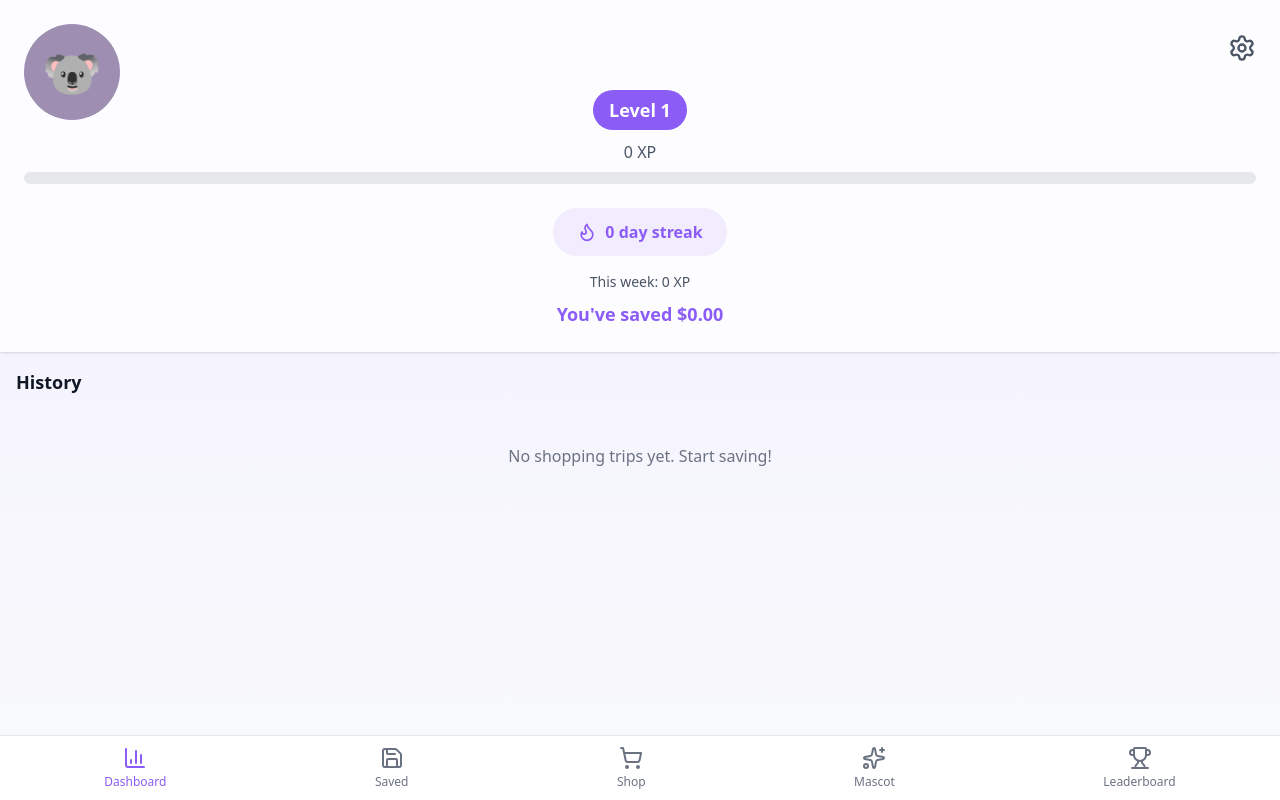
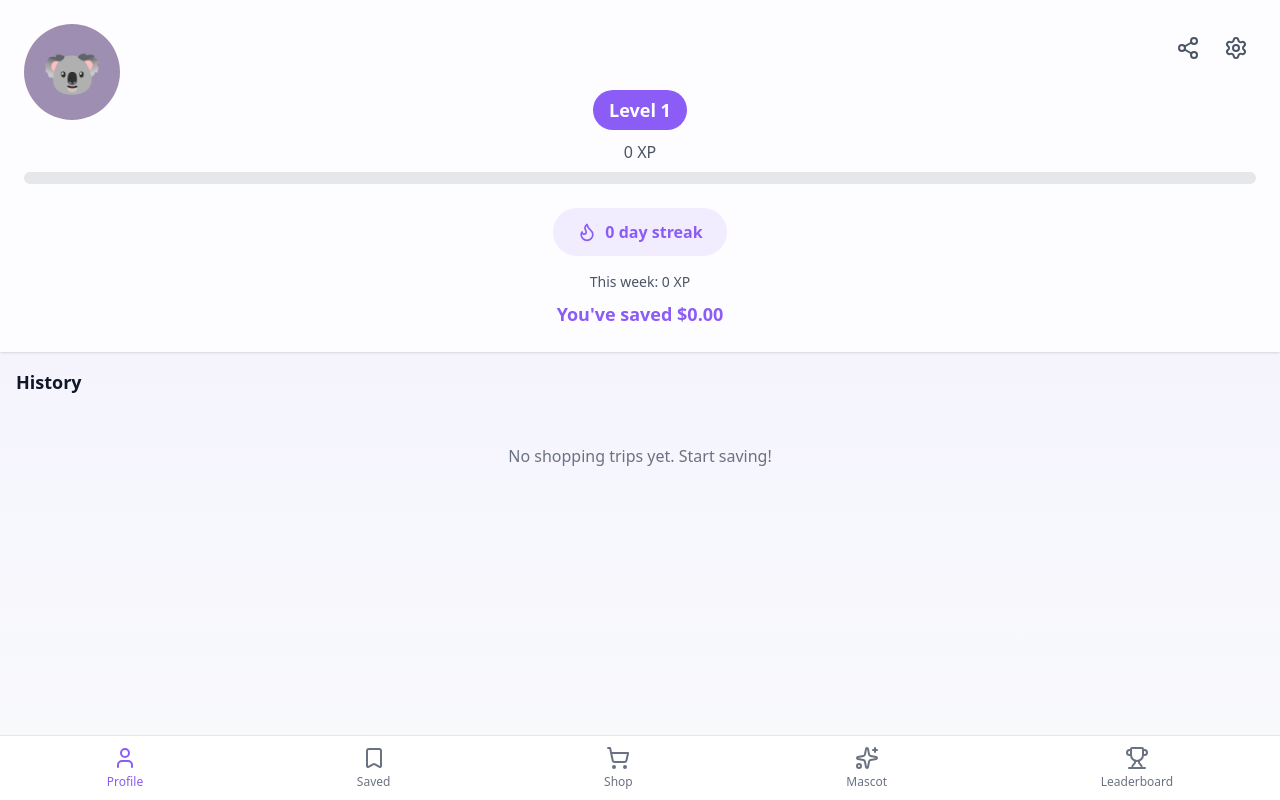
Before and after one commit to Rancie1/Accenture_Bootcamp, a React (Vite) app in the folder Frontend/koko-app/: page /dashboard in a window 1280 px wide. Built offline with nearby package versions, Linux system fonts and the light colour scheme.

Commit message:
Changed icon and added the share button

```diff
--- a/Frontend/koko-app/src/components/BottomNavigation.jsx
+++ b/Frontend/koko-app/src/components/BottomNavigation.jsx
@@ -1,5 +1,5 @@
 import { useLocation, useNavigate } from 'react-router-dom';
-import { BarChart3, Save, ShoppingCart, Sparkles, Trophy } from 'lucide-react';
+import { User, Bookmark, ShoppingCart, Sparkles, Trophy } from 'lucide-react';
 
 /**
  * BottomNavigation Component
@@ -11,8 +11,8 @@ const BottomNavigation = () => {
   const navigate = useNavigate();
 
   const tabs = [
-    { path: '/dashboard', icon: BarChart3, label: 'Dashboard' },
-    { path: '/saved', icon: Save, label: 'Saved' },
+    { path: '/dashboard', icon: User, label: 'Profile' },
+    { path: '/saved', icon: Bookmark, label: 'Saved' },
     { path: '/shop', icon: ShoppingCart, label: 'Shop' },
     { path: '/mascot', icon: Sparkles, label: 'Mascot' },
     { path: '/leaderboard', icon: Trophy, label: 'Leaderboard' }
--- a/Frontend/koko-app/src/pages/Dashboard.jsx
+++ b/Frontend/koko-app/src/pages/Dashboard.jsx
@@ -3,7 +3,7 @@ import { useNavigate } from 'react-router-dom';
 import { AppContext } from '../context/AppContext';
 import BottomNavigation from '../components/BottomNavigation';
 import MascotPreview from '../components/MascotPreview';
-import { Settings, Flame } from 'lucide-react';
+import { Settings, Flame, Share2 } from 'lucide-react';
 
 /**
  * Dashboard Component
@@ -116,6 +116,44 @@ const Dashboard = () => {
     return date.toLocaleDateString('en-US', { month: 'short', day: 'numeric' });
   };
 
+  /**
+   * Handle share profile
+   */
+  const handleShare = async () => {
+    const shareText = `Check out my Koko savings profile! 🎉\n\nLevel ${level} | ${xp} XP\n💰 Lifetime Savings: $${savings.toFixed(2)}\n🔥 ${streak} day streak\n\nJoin me in saving smarter!`;
+
+    if (navigator.share) {
+      try {
+        await navigator.share({
+          title: 'My Koko Profile',
+          text: shareText
+        });
+      } catch (error) {
+        if (error.name !== 'AbortError') {
+          console.error('Error sharing:', error);
+          fallbackShare(shareText);
+        }
+      }
+    } else {
+      fallbackShare(shareText);
+    }
+  };
+
+  /**
+   * Fallback share method (copy to clipboard)
+   */
+  const fallbackShare = (text) => {
+    if (navigator.clipboard) {
+      navigator.clipboard.writeText(text).then(() => {
+        alert('Profile info copied to clipboard!');
+      }).catch(() => {
+        alert('Unable to share. Please try again.');
+      });
+    } else {
+      alert('Sharing is not supported on this device.');
+    }
+  };
+
   return (
     <div className="min-h-screen bg-gradient-to-b from-primary/10 to-gray-50 dark:from-primary/20 dark:to-gray-900 pb-24">
       {/* Header with profile and settings */}
@@ -132,12 +170,22 @@ const Dashboard = () => {
               size="small"
             />
           </div>
-          <button
-            onClick={() => navigate('/settings')}
-            className="text-gray-600 dark:text-gray-400 transition-colors hover:text-primary"
-          >
-            <Settings size={28} />
-          </button>
+          <div className="flex gap-2">
+            <button
+              onClick={handleShare}
+              className="text-gray-600 dark:text-gray-400 transition-colors hover:text-primary p-2"
+              aria-label="Share profile"
+            >
+              <Share2 size={24} />
+            </button>
+            <button
+              onClick={() => navigate('/settings')}
+              className="text-gray-600 dark:text-gray-400 transition-colors hover:text-primary p-2"
+              aria-label="Settings"
+            >
+              <Settings size={24} />
+            </button>
+          </div>
         </div>
 
         {/* Level and stats display */}
--- a/Frontend/koko-app/src/pages/Shop.jsx
+++ b/Frontend/koko-app/src/pages/Shop.jsx
@@ -5,7 +5,7 @@ import BottomNavigation from '../components/BottomNavigation';
 import AddItemModal from '../components/AddItemModal';
 import useSwipeGesture from '../hooks/useSwipeGesture';
 import MascotPreview from '../components/MascotPreview';
-import { ChevronDown, Grid3x3, MessageSquare, Mic, Send, X, ArrowLeft } from 'lucide-react';
+import { MessageSquare, Mic, Send, X, ArrowLeft, PenLine, ChevronDown } from 'lucide-react';
 import { sendMessageToN8nWithFallback } from '../utils/api';
 import * as LucideIcons from 'lucide-react';
 
@@ -25,7 +25,6 @@ const Shop = () => {
   const navigate = useNavigate();
   const { defaultItems, setDefaultItems, shoppingList, setShoppingList, mascotItems, equippedItems, userPreferences, history } = useContext(AppContext);
   const [showAddModal, setShowAddModal] = useState(false);
-  const [showModeDropdown, setShowModeDropdown] = useState(false);
   const [showManualMode, setShowManualMode] = useState(false);
   const [isChatMode, setIsChatMode] = useState(false);
   const [showHistoryModal, setShowHistoryModal] = useState(false);
@@ -224,7 +223,6 @@ const Shop = () => {
    */
   const handleToggleManualMode = () => {
     setShowManualMode(!showManualMode);
-    setShowModeDropdown(false);
   };
 
   /**
@@ -498,7 +496,6 @@ const Shop = () => {
           )}
 
           <div className="px-6 pb-2 shrink-0">
-            <div className="relative">
             <div className="flex gap-2">
               <button
                 onClick={handleStartAIMode}
@@ -508,24 +505,11 @@ const Shop = () => {
                 Start your list
               </button>
               <button
-                  onClick={() => setShowModeDropdown(!showModeDropdown)}
-                  className="py-3.5 px-3.5 bg-primary text-white rounded-xl shadow-lg active:scale-95 transition-transform"
+                onClick={handleToggleManualMode}
+                className="py-3.5 px-4 bg-primary text-white rounded-xl shadow-lg active:scale-95 transition-transform flex items-center justify-center"
               >
-                  <ChevronDown size={22} className={`transition-transform ${showModeDropdown ? 'rotate-180' : ''}`} />
+                <PenLine size={22} />
               </button>
-              </div>
-
-              {showModeDropdown && (
-                <div className="absolute bottom-full mb-2 right-0 bg-white dark:bg-gray-800 rounded-xl shadow-xl overflow-hidden z-10 min-w-[200px]">
-                  <button
-                    onClick={handleToggleManualMode}
-                    className="w-full px-4 py-3 text-left hover:bg-gray-100 dark:hover:bg-gray-700 flex items-center gap-3 text-gray-900 dark:text-white"
-                  >
-                    <Grid3x3 size={20} />
-                    <span>Manual Mode</span>
-                  </button>
-                </div>
-              )}
             </div>
 
             <p className="text-center text-xs text-gray-500 dark:text-gray-400 mt-1.5">
```
Lines whose indentation alone changed are shown as unchanged.
